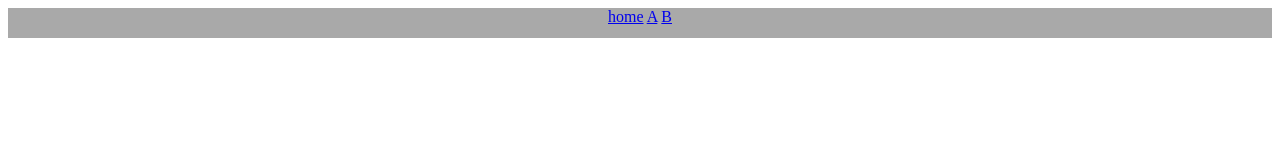
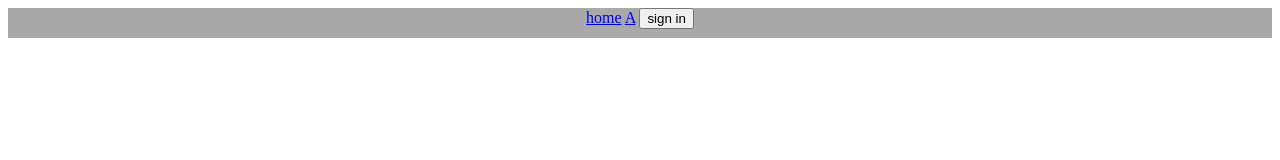
Before and after one commit to Rudra9529/Rudra786, a plain HTML site: page index.html in a window 1280 px wide. Drawn offline with Linux system fonts and the light colour scheme.

Commit message:
option-2

```diff
--- a/index.html
+++ b/index.html
@@ -13,7 +13,7 @@
         <div class="hame">
             <a href="#">home</a>
             <a href="#">A</a>
-            <a href="#">B</a>
+            <button>sign in</button>
         </div>
      </div>
 </body>
```
